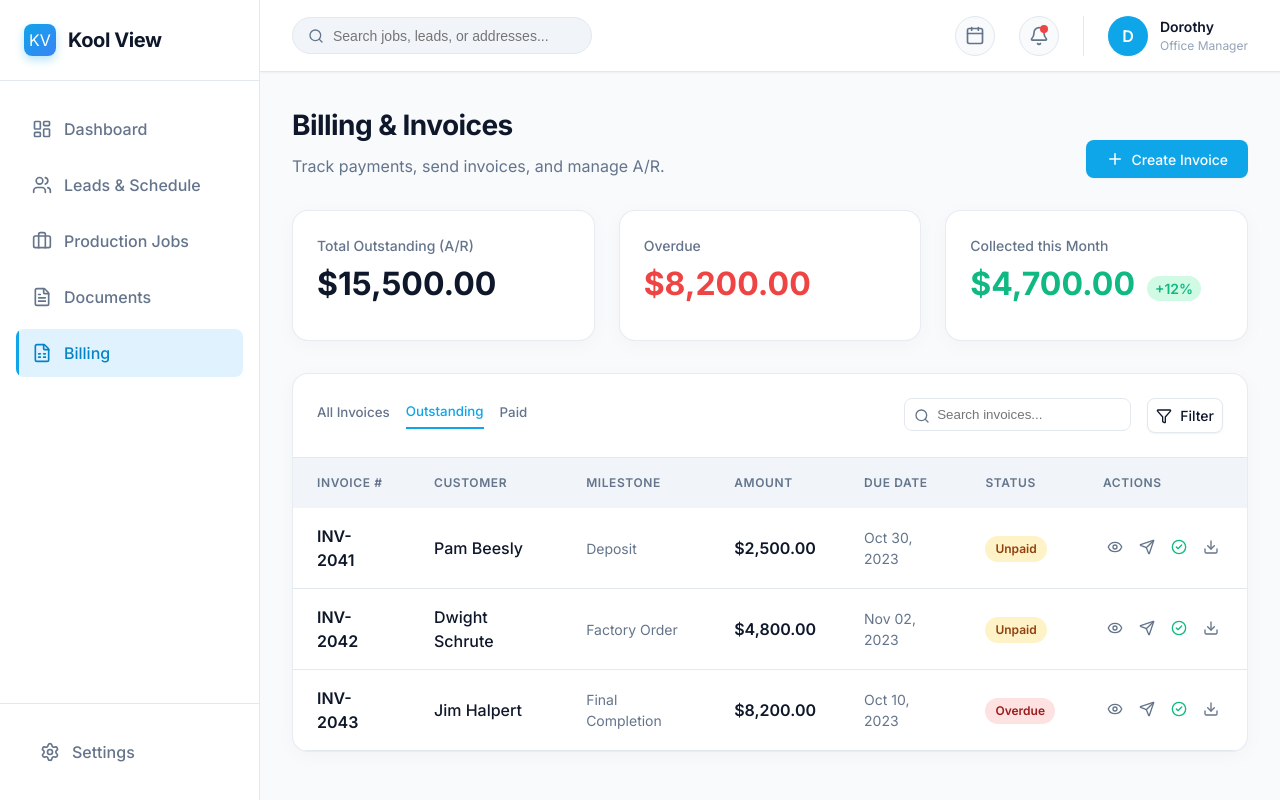
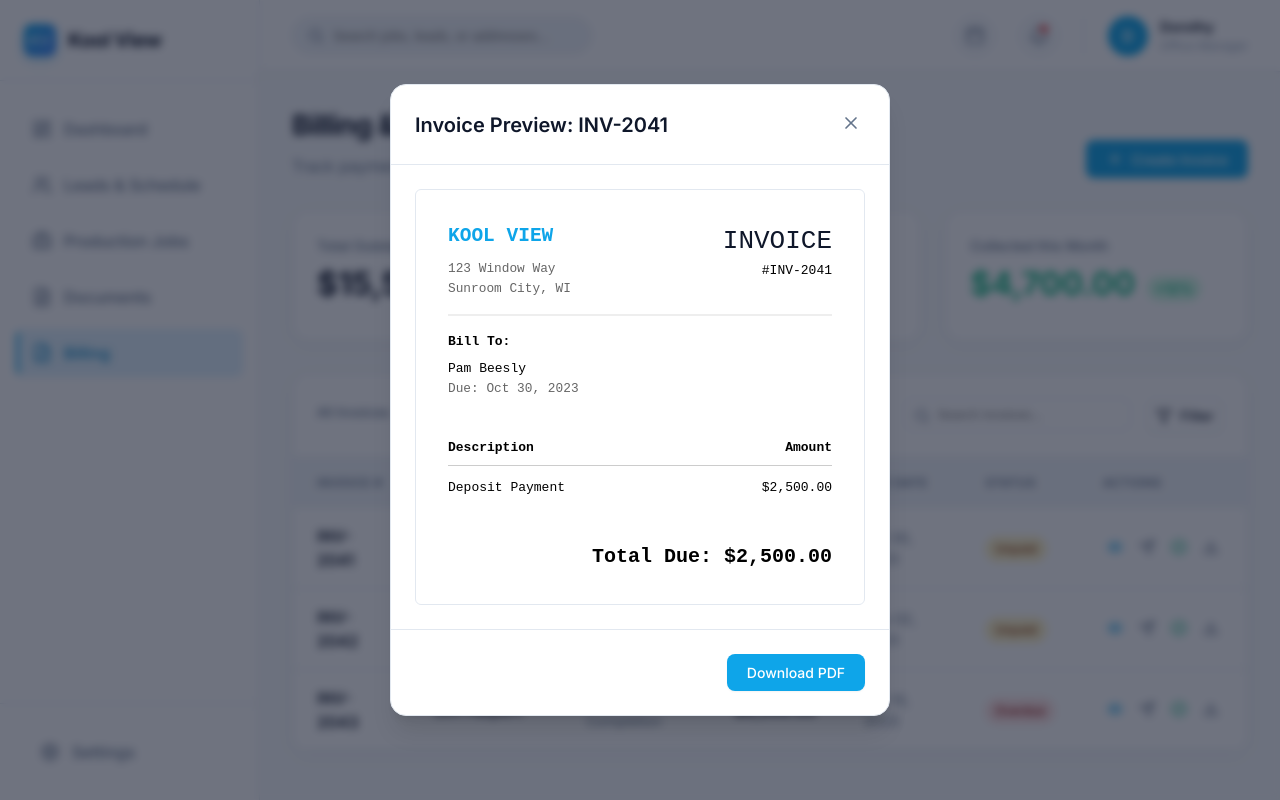
Before and after one commit to ahmadhassan91/KoolView, a React (Vite) app: page /billing in a window 1280 px wide. Both pictures are taken after a click on the button 1114 px from the left and 548 px from the top of the page. Built offline with nearby package versions, Linux system fonts and the light colour scheme.

Commit message:
feat: make billing invoice actions interactive

```diff
--- a/src/pages/Billing.jsx
+++ b/src/pages/Billing.jsx
@@ -1,16 +1,20 @@
 import React, { useState } from 'react';
 import { Plus, Download, Search, Filter, IndianRupee, Eye, Send, CheckCircle2 } from 'lucide-react';
+import Modal from '../components/Modal';
 
 export default function Billing() {
   const [activeTab, setActiveTab] = useState('unpaid');
+  const [previewInvoice, setPreviewInvoice] = useState(null);
+  const [sendInvoice, setSendInvoice] = useState(null);
+  const [actionMessage, setActionMessage] = useState('');
 
-  const invoices = [
+  const [invoices, setInvoices] = useState([
     { id: 'INV-2041', customer: 'Pam Beesly', amount: '$2,500.00', status: 'Unpaid', dueDate: 'Oct 30, 2023', milestone: 'Deposit' },
     { id: 'INV-2042', customer: 'Dwight Schrute', amount: '$4,800.00', status: 'Unpaid', dueDate: 'Nov 02, 2023', milestone: 'Factory Order' },
     { id: 'INV-2043', customer: 'Jim Halpert', amount: '$8,200.00', status: 'Overdue', dueDate: 'Oct 10, 2023', milestone: 'Final Completion' },
     { id: 'INV-2039', customer: 'Stanley Hudson', amount: '$1,500.00', status: 'Paid', dueDate: 'Oct 15, 2023', milestone: 'Deposit' },
     { id: 'INV-2040', customer: 'Angela Martin', amount: '$3,200.00', status: 'Paid', dueDate: 'Oct 18, 2023', milestone: 'Factory Order' },
-  ];
+  ]);
 
   const getStatusBadge = (status) => {
     switch(status) {
@@ -28,8 +32,43 @@ export default function Billing() {
     return true;
   });
 
+  const handleMarkPaid = (id) => {
+    setInvoices(invoices.map(inv => inv.id === id ? { ...inv, status: 'Paid' } : inv));
+  };
+
+  const handleDownload = (id) => {
+    setActionMessage(`Downloading Invoice ${id}.pdf...`);
+    setTimeout(() => setActionMessage(''), 3000);
+  };
+
+  const handleSendReminder = () => {
+    if (!sendInvoice) return;
+    setActionMessage(`Payment reminder sent to ${sendInvoice.customer}!`);
+    setSendInvoice(null);
+    setTimeout(() => setActionMessage(''), 3000);
+  };
+
   return (
-    <div className="animate-fade-in">
+    <div className="animate-fade-in relative">
+      {/* Toast Notification */}
+      {actionMessage && (
+        <div style={{
+          position: 'fixed',
+          top: '20px',
+          right: '50%',
+          transform: 'translateX(50%)',
+          backgroundColor: 'var(--text-main)',
+          color: 'white',
+          padding: '1rem 2rem',
+          borderRadius: 'var(--radius-full)',
+          boxShadow: 'var(--shadow-float)',
+          zIndex: 1000,
+          animation: 'fadeInDown 0.3s ease-out'
+        }}>
+          {actionMessage}
+        </div>
+      )}
+
       <div className="page-header">
         <div>
           <h1 className="page-title">Billing & Invoices</h1>
@@ -120,18 +159,18 @@ export default function Billing() {
                   </td>
                   <td style={{ padding: '1rem 1.5rem' }}>
                     <div style={{ display: 'flex', gap: '0.5rem' }}>
-                      <button style={{ padding: '0.25rem', color: 'var(--text-muted)', transition: 'color 0.2s' }} title="View">
+                      <button onClick={() => setPreviewInvoice(inv)} style={{ padding: '0.25rem', color: 'var(--primary)', transition: 'color 0.2s', cursor: 'pointer' }} title="View">
                         <Eye size={16} />
                       </button>
-                      <button style={{ padding: '0.25rem', color: 'var(--text-muted)', transition: 'color 0.2s' }} title="Send Reminder">
+                      <button onClick={() => setSendInvoice(inv)} style={{ padding: '0.25rem', color: 'var(--text-muted)', transition: 'color 0.2s', cursor: 'pointer' }} title="Send Reminder">
                         <Send size={16} />
                       </button>
                       {inv.status !== 'Paid' && (
-                        <button style={{ padding: '0.25rem', color: 'var(--success)', transition: 'color 0.2s' }} title="Mark Paid">
+                        <button onClick={() => handleMarkPaid(inv.id)} style={{ padding: '0.25rem', color: 'var(--success)', transition: 'color 0.2s', cursor: 'pointer' }} title="Mark Paid">
                           <CheckCircle2 size={16} />
                         </button>
                       )}
-                      <button style={{ padding: '0.25rem', color: 'var(--text-muted)', transition: 'color 0.2s' }} title="Download PDF">
+                      <button onClick={() => handleDownload(inv.id)} style={{ padding: '0.25rem', color: 'var(--text-muted)', transition: 'color 0.2s', cursor: 'pointer' }} title="Download PDF">
                         <Download size={16} />
                       </button>
                     </div>
@@ -150,6 +189,94 @@ export default function Billing() {
           </table>
         </div>
       </div>
+
+      {/* View Invoice Modal */}
+      <Modal
+        isOpen={!!previewInvoice}
+        onClose={() => setPreviewInvoice(null)}
+        title={`Invoice Preview: ${previewInvoice?.id}`}
+        footer={<button className="btn btn-primary" onClick={() => handleDownload(previewInvoice?.id) || setPreviewInvoice(null)}>Download PDF</button>}
+      >
+        {previewInvoice && (
+          <div style={{ fontFamily: 'monospace', backgroundColor: 'white', padding: '2rem', border: '1px solid var(--border)', borderRadius: 'var(--radius-sm)', color: '#000' }}>
+             <div style={{ display: 'flex', justifyContent: 'space-between', borderBottom: '2px solid #eee', paddingBottom: '1rem', marginBottom: '1rem' }}>
+               <div>
+                  <h2 style={{ margin: 0, color: 'var(--primary)' }}>KOOL VIEW</h2>
+                  <p style={{ margin: '0.5rem 0 0 0', fontSize: '0.8rem', color: '#666' }}>123 Window Way<br/>Sunroom City, WI</p>
+               </div>
+               <div style={{ textAlign: 'right' }}>
+                 <h1 style={{ margin: 0, fontWeight: 300 }}>INVOICE</h1>
+                 <p style={{ margin: 0 }}>#{previewInvoice.id}</p>
+               </div>
+             </div>
+
+             <div style={{ marginBottom: '2rem' }}>
+                <p style={{ fontWeight: 'bold', margin: '0 0 0.5rem 0' }}>Bill To:</p>
+                <p style={{ margin: 0 }}>{previewInvoice.customer}</p>
+                <p style={{ margin: 0, fontSize: '0.8rem', color: '#666' }}>Due: {previewInvoice.dueDate}</p>
+             </div>
+
+             <table style={{ width: '100%', borderCollapse: 'collapse', marginBottom: '2rem' }}>
+               <thead>
+                 <tr style={{ borderBottom: '1px solid #ccc' }}>
+                   <th style={{ textAlign: 'left', padding: '0.5rem 0' }}>Description</th>
+                   <th style={{ textAlign: 'right', padding: '0.5rem 0' }}>Amount</th>
+                 </tr>
+               </thead>
+               <tbody>
+                 <tr>
+                   <td style={{ padding: '0.75rem 0' }}>{previewInvoice.milestone} Payment</td>
+                   <td style={{ textAlign: 'right', padding: '0.75rem 0' }}>{previewInvoice.amount}</td>
+                 </tr>
+               </tbody>
+             </table>
+
+             <div style={{ textAlign: 'right', fontSize: '1.25rem', fontWeight: 'bold' }}>
+                Total Due: {previewInvoice.amount}
+             </div>
+
+             {previewInvoice.status === 'Paid' && (
+               <div style={{ marginTop: '2rem', textAlign: 'center', color: 'var(--success)', border: '2px solid var(--success)', padding: '1rem', borderRadius: '8px', transform: 'rotate(-5deg)', width: 'fit-content', margin: '2rem auto 0 auto', fontWeight: 'bold', letterSpacing: '2px' }}>
+                 PAID IN FULL
+               </div>
+             )}
+          </div>
+        )}
+      </Modal>
+
+      {/* Send Reminder Modal */}
+      <Modal
+        isOpen={!!sendInvoice}
+        onClose={() => setSendInvoice(null)}
+        title={`Send Payment Reminder`}
+        footer={<><button className="btn btn-secondary" onClick={() => setSendInvoice(null)}>Cancel</button><button className="btn btn-primary" onClick={handleSendReminder}>Send Reminder</button></>}
+      >
+        {sendInvoice && (
+          <div>
+            <p style={{ marginBottom: '1.5rem', color: 'var(--text-muted)', fontSize: '0.875rem' }}>
+              Confirm sending an automated email and SMS reminder to <strong>{sendInvoice.customer}</strong> for Invoice <strong>{sendInvoice.id}</strong>.
+            </p>
+
+            <div className="form-group">
+                <label className="form-label">Delivery Methods</label>
+                <div style={{ display: 'flex', gap: '1rem', marginTop: '0.5rem' }}>
+                   <label style={{ display: 'flex', alignItems: 'center', gap: '0.5rem', fontSize: '0.875rem' }}>
+                     <input type="checkbox" defaultChecked /> Email to customer on file
+                   </label>
+                   <label style={{ display: 'flex', alignItems: 'center', gap: '0.5rem', fontSize: '0.875rem' }}>
+                     <input type="checkbox" defaultChecked /> SMS text via Kool View number
+                   </label>
+                </div>
+            </div>
+
+            <div className="form-group" style={{ marginTop: '1.5rem' }}>
+              <label className="form-label">Attached Message</label>
+              <textarea className="form-input" rows="4" defaultValue={`Hi ${sendInvoice.customer.split(' ')[0]},\n\nThis is a friendly reminder from Kool View that your payment of ${sendInvoice.amount} for the ${sendInvoice.milestone} is due on ${sendInvoice.dueDate}.\n\nClick the link below to pay securely online.\n\nThank you!`}></textarea>
+            </div>
+          </div>
+        )}
+      </Modal>
+
     </div>
   );
 }
```
